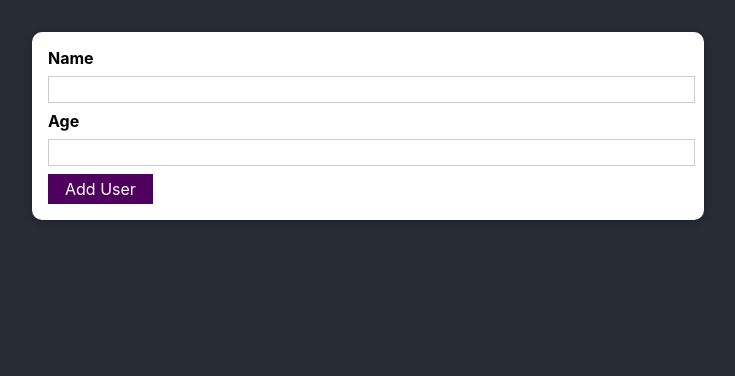
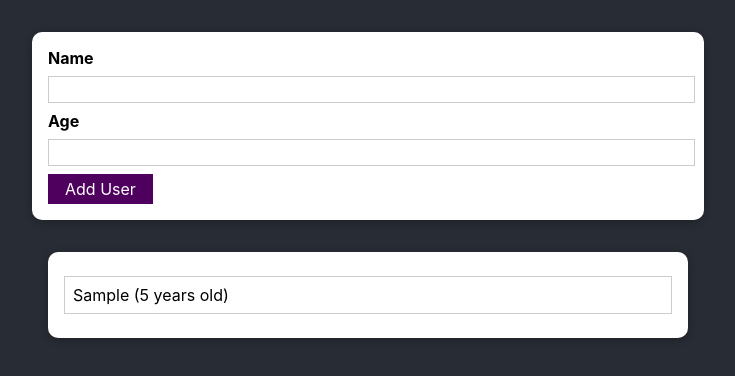
Before and after one commit to kiarashmohsenipoor/SimpleReactProject, a React (Create React App) app: page / in a window 1280 px wide. Both pictures are taken after typing "Sample", "5" into the empty fields and a click on the button "Add User". Shown: the top 376 px of the page, without its empty margins (272-1007 px from the left). Built offline with nearby package versions, Linux system fonts and the light colour scheme.

Commit message:
make a list of user by input

```diff
--- a/src/App.js
+++ b/src/App.js
@@ -1,12 +1,24 @@
+import React, {useState} from "react";
 import './App.css';
 import AddUser from "./Components/Users/AddUser";
+import UserList from "./Components/Users/UserList";
 
 function App() {
-  return (
-    <div className="App">
-      <AddUser />
-    </div>
-  );
+    const [userList, setUserList] = useState([]);
+    const addUserHandler = (userName, userAge) => {
+        setUserList(
+            (prevUserList) => {
+                return [...prevUserList, {name: userName, age: userAge, id: Math.random().toString()}];
+            }
+        );
+    };
+
+    return (
+        <div className="App">
+            <AddUser onAddUser={addUserHandler}/>
+            <UserList users={userList}/>
+        </div>
+    );
 }
 
 export default App;
--- a/src/Components/Users/AddUser.js
+++ b/src/Components/Users/AddUser.js
@@ -15,7 +15,7 @@
         if (enteredAge < 1) {
             return;
         }
-        console.log(enteredName, enteredAge);
+        props.onAddUser(enteredName, enteredAge);
         setEnteredName('');
         setEnteredAge('');
     };
--- /dev/null
+++ b/src/Components/Users/UserList.js
@@ -0,0 +1,14 @@
+import Card from "../UI/Card";
+import styles from './UserList.module.css';
+
+const UserList = (props) => {
+    return (
+        <Card className={styles.users}>
+            <ul>
+                {props.users.map(user => <li key={user.id}>{user.name} ({user.age} years old)</li>)}
+            </ul>
+        </Card>
+    );
+}
+
+export default UserList;
--- /dev/null
+++ b/src/Components/Users/UserList.module.css
@@ -0,0 +1,16 @@
+.users {
+    margin: 2rem auto;
+    width: 90%;
+    max-width: 40rem;
+}
+
+.users ul {
+    list-style: none;
+    padding: 1rem;
+}
+
+.users li {
+    border: 1px solid #ccc;
+    margin: 0.5rem 0;
+    padding: 0.5rem;
+}
```
